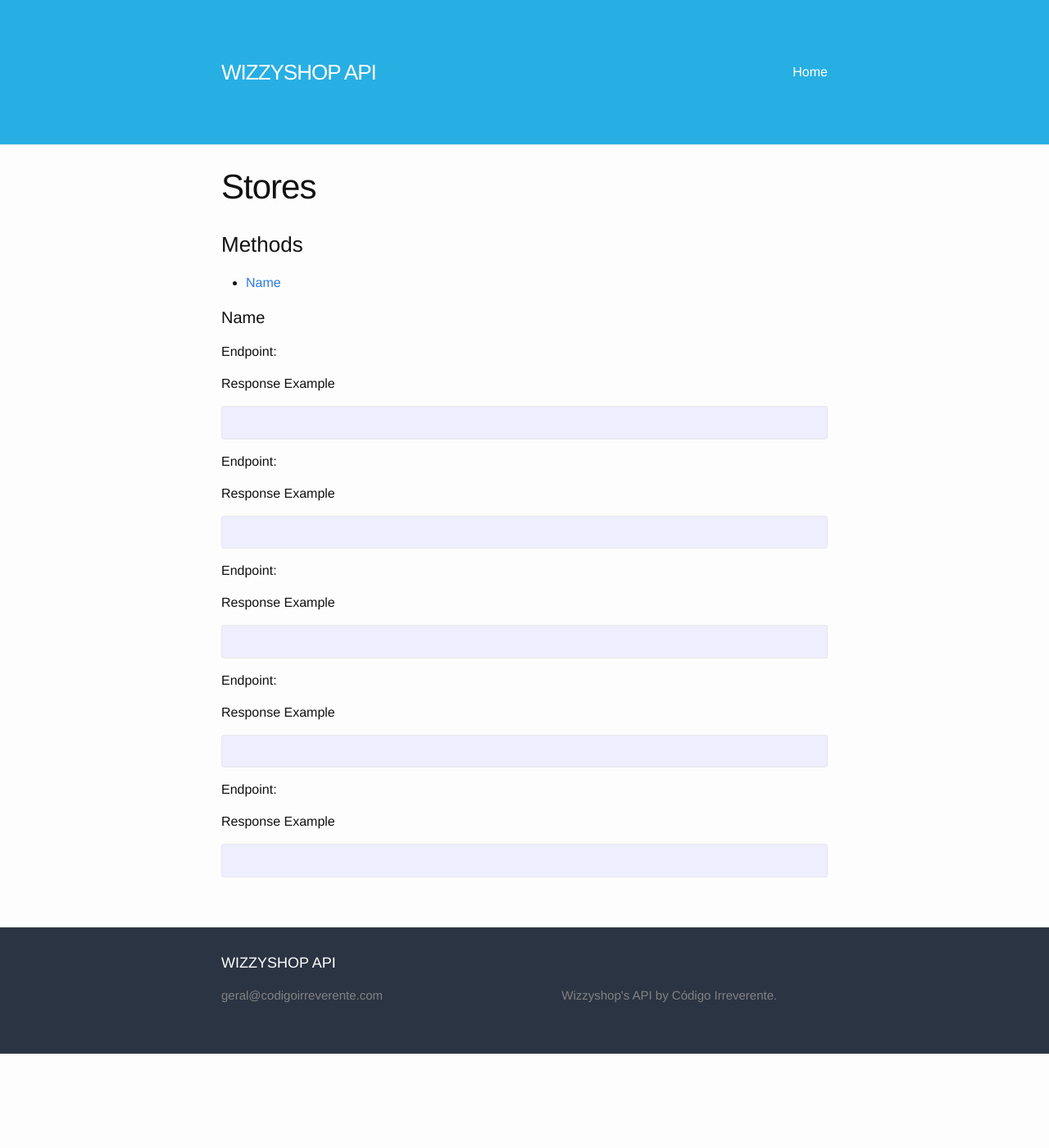
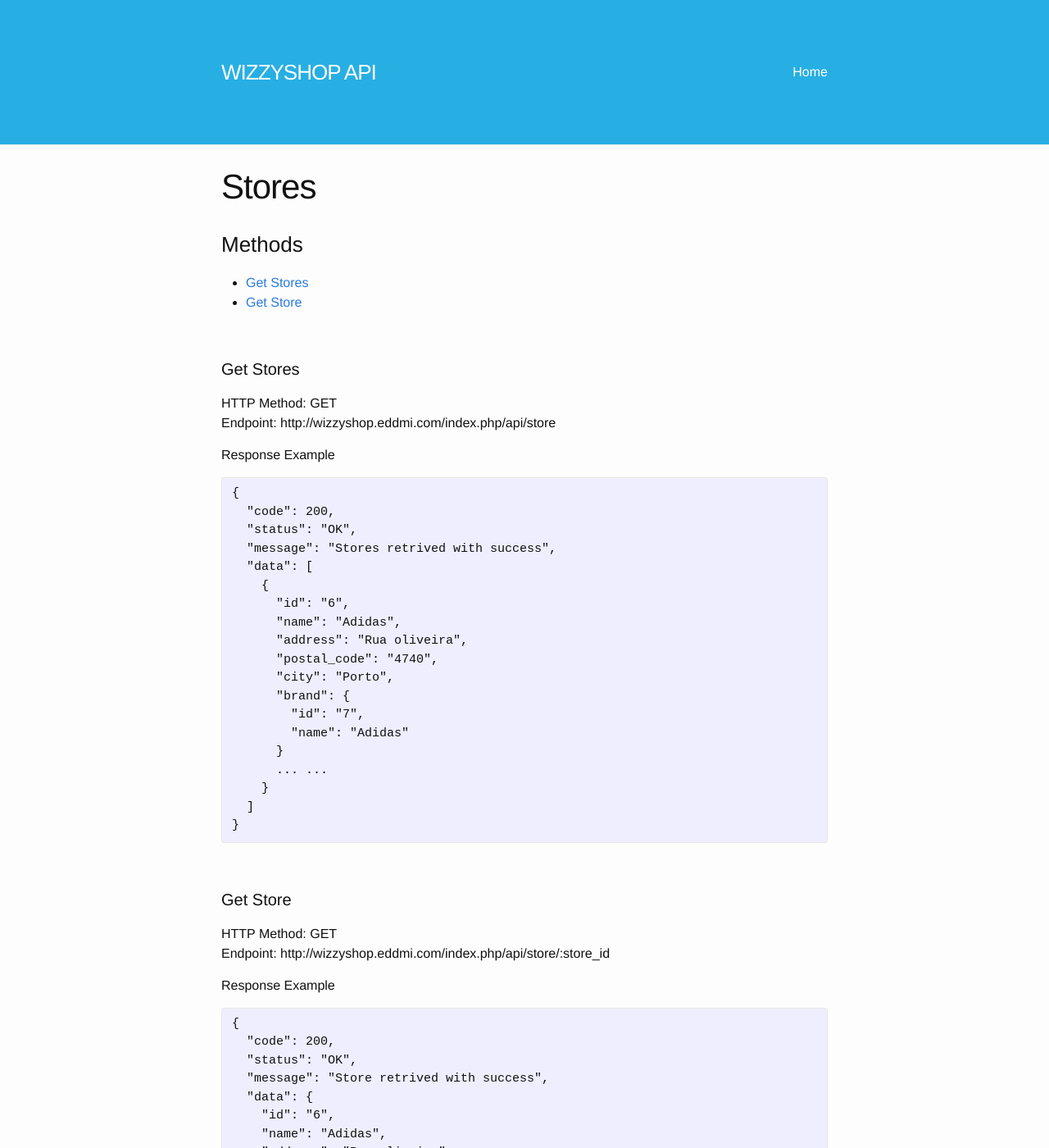
Before and after one commit to ciportugal/wizzyapi, a Jekyll site: the page built from store.md, in a window 1280 px wide and 1400 px high. Shown: the whole window at 82% size. Built offline with Jekyll 4.4.1, drawn with Linux system fonts in a browser that asks for light colours; some of the changed text lies outside the part shown.

Commit message:
Add stores

```diff
--- a/store.md
+++ b/store.md
@@ -5,45 +5,61 @@ permalink: /stores/
 ---
 
 <h3>Methods</h3>
-* [Name](#id)
+* [Get Stores](#get-stores)
+* [Get Store](#get-store)
 
+<br/>
 
-<h4 id="get-brands">Name</h4>
-Endpoint: []()
+<h4 id="get-stores">Get Stores</h4>
+HTTP Method: GET
+<br/>
+Endpoint: http://wizzyshop.eddmi.com/index.php/api/store
 
 Response Example
 <pre>
+{
+  "code": 200,
+  "status": "OK",
+  "message": "Stores retrived with success",
+  "data": [
+    {
+      "id": "6",
+      "name": "Adidas",
+      "address": "Rua oliveira",
+      "postal_code": "4740",
+      "city": "Porto",
+      "brand": {
+        "id": "7",
+        "name": "Adidas"
+      }
+      ... ...
+    }
+  ]
+}
+</pre>
+<br/>
 
-</pre>
-
-<h4 id=""></h4>
-Endpoint: []()
+<h4 id="get-store">Get Store</h4>
+HTTP Method: GET
+<br/>
+Endpoint: http://wizzyshop.eddmi.com/index.php/api/store/:store_id
 
 Response Example
 <pre>
-
+{
+  "code": 200,
+  "status": "OK",
+  "message": "Store retrived with success",
+  "data": {
+    "id": "6",
+    "name": "Adidas",
+    "address": "Rua oliveira",
+    "postal_code": "4740",
+    "city": "Porto",
+    "brand": {
+      "id": "7",
+      "name": "Adidas"
+    }
+  }
+}
 </pre>
-
-<h4 id=""></h4>
-Endpoint: []()
-
-Response Example
-<pre>
-
-</pre>
-
-<h4 id=""></h4>
-Endpoint: []()
-
-Response Example
-<pre>
-
-</pre>
-
-<h4 id=""></h4>
-Endpoint: []()
-
-Response Example
-<pre>
-
-</pre>
```
Also changed, not shown: scan.md (+1 -0 lines).
